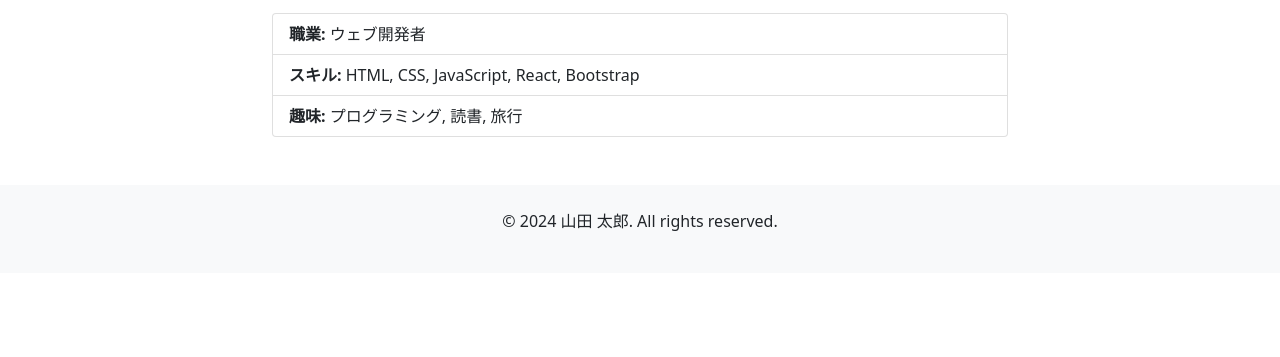
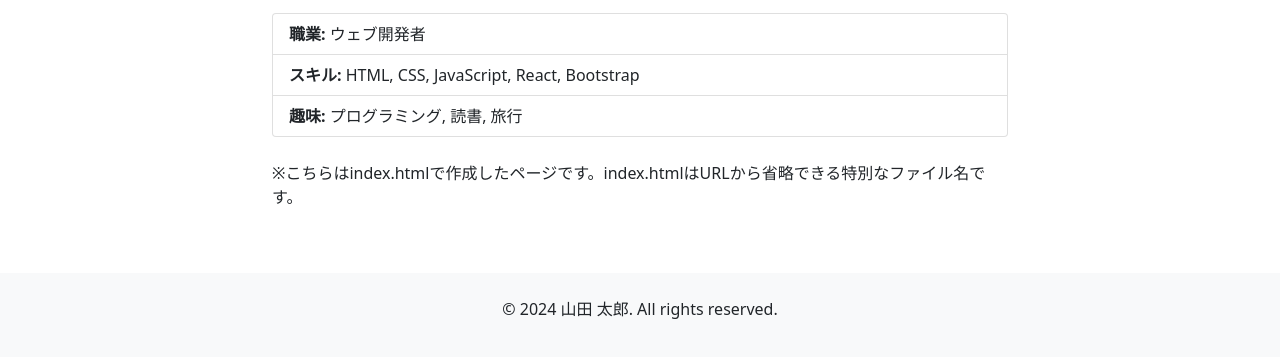
Before and after one commit to YoshiyukiObara/yoshiyukiobara.github.io, a plain HTML site: page index.html in a window 1280 px wide. Shown: the part 297-654 px from the top of the page. Drawn offline with nearby package versions, Linux system fonts and the light colour scheme.

Commit message:
Description in index.html

```diff
--- a/index.html
+++ b/index.html
@@ -22,6 +22,10 @@
                     <li class="list-group-item"><strong>スキル:</strong> HTML, CSS, JavaScript, React, Bootstrap</li>
                     <li class="list-group-item"><strong>趣味:</strong> プログラミング, 読書, 旅行</li>
                 </ul>
+
+                <p class="mt-4">
+                    ※こちらはindex.htmlで作成したページです。index.htmlはURLから省略できる特別なファイル名です。
+                </p>
             </div>
         </div>
     </div>
```
